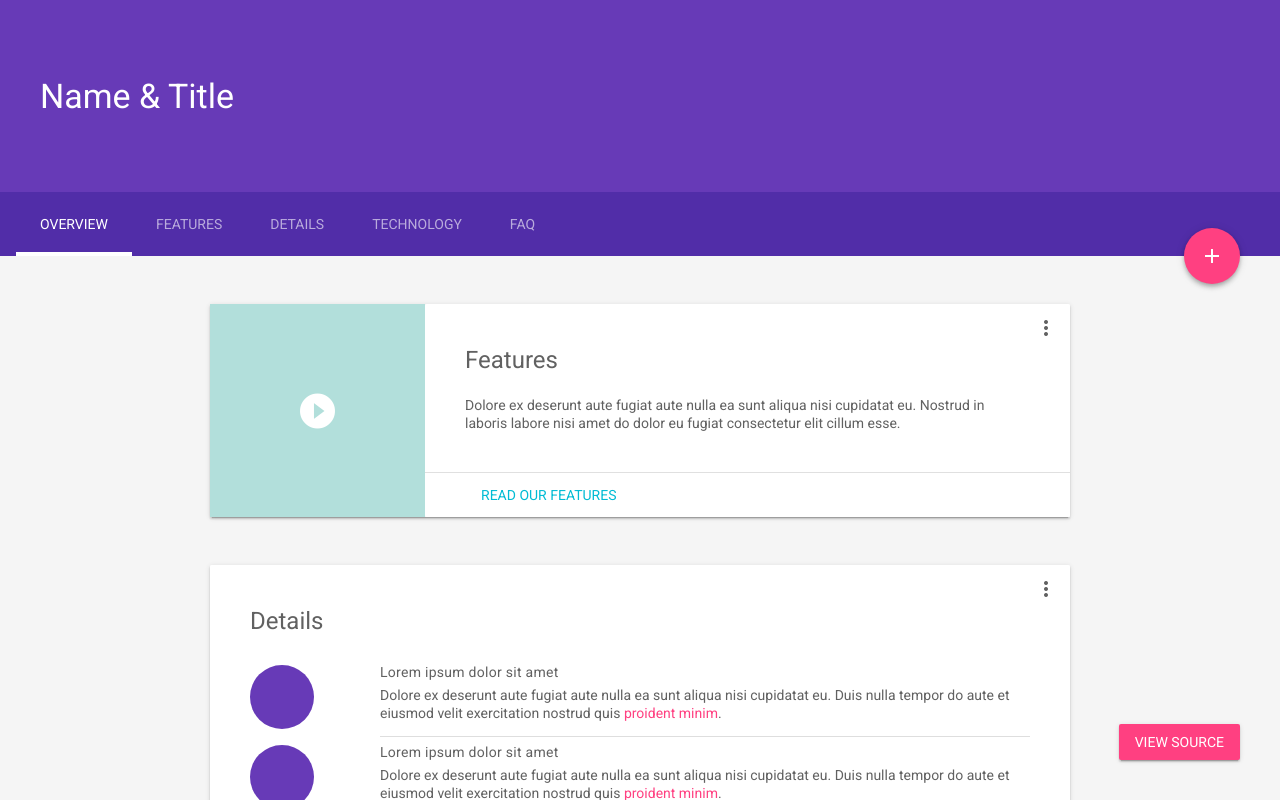
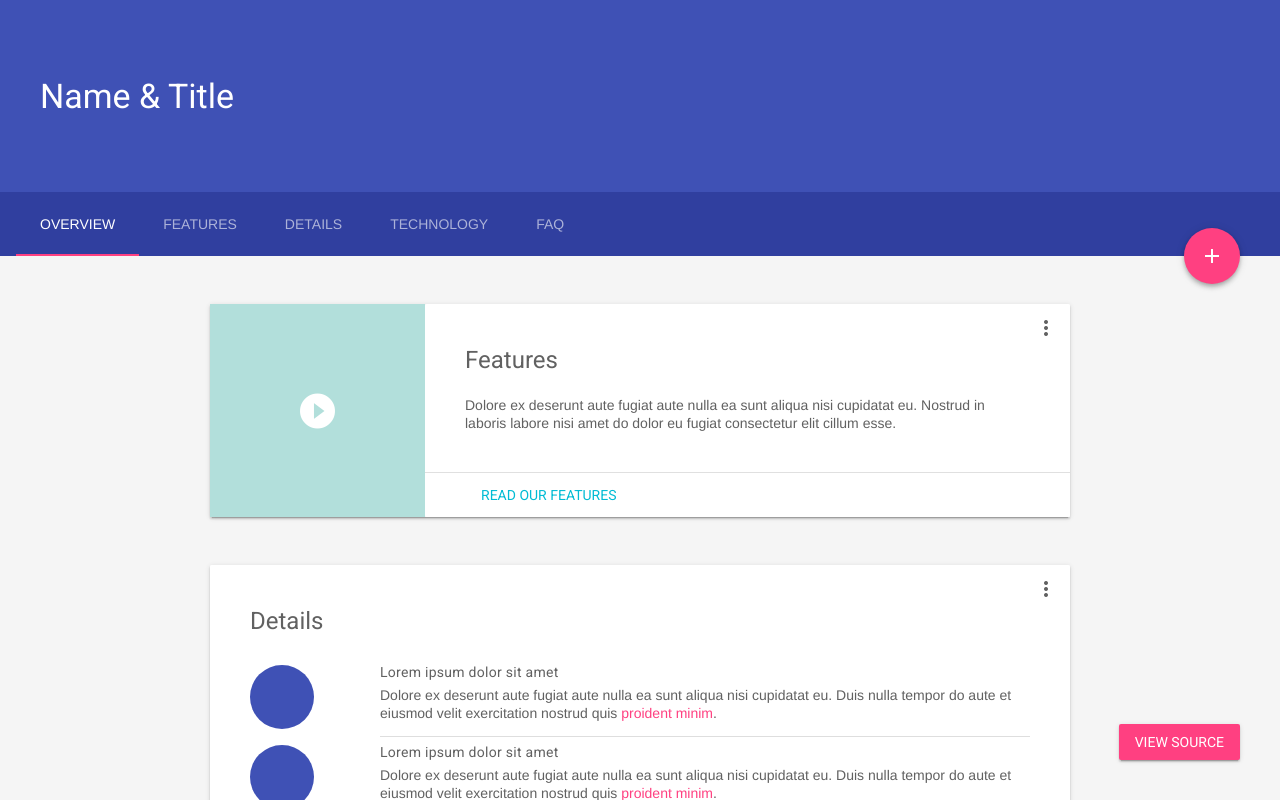
Before and after one commit to m0nst3rdr1v3n/m0nst3rdr1v3n.github.io, a plain HTML site: page index.html in a window 1280 px wide. Drawn offline with nearby package versions, Linux system fonts and the light colour scheme.

Commit message:
Added material design cdn

```diff
--- a/index.html
+++ b/index.html
@@ -45,6 +45,10 @@
     <link rel="stylesheet" href="https://fonts.googleapis.com/icon?family=Material+Icons">
     <link rel="stylesheet" href="$$hosted_libs_prefix$$/$$version$$/material.deep_purple-pink.min.css">
     <link rel="stylesheet" href="styles.css">
+
+    <link rel="stylesheet" href="https://fonts.googleapis.com/icon?family=Material+Icons">
+<link rel="stylesheet" href="https://code.getmdl.io/1.3.0/material.indigo-pink.min.css">
+<script defer src="https://code.getmdl.io/1.3.0/material.min.js"></script>
     <style>
     #view-source {
       position: fixed;
```
